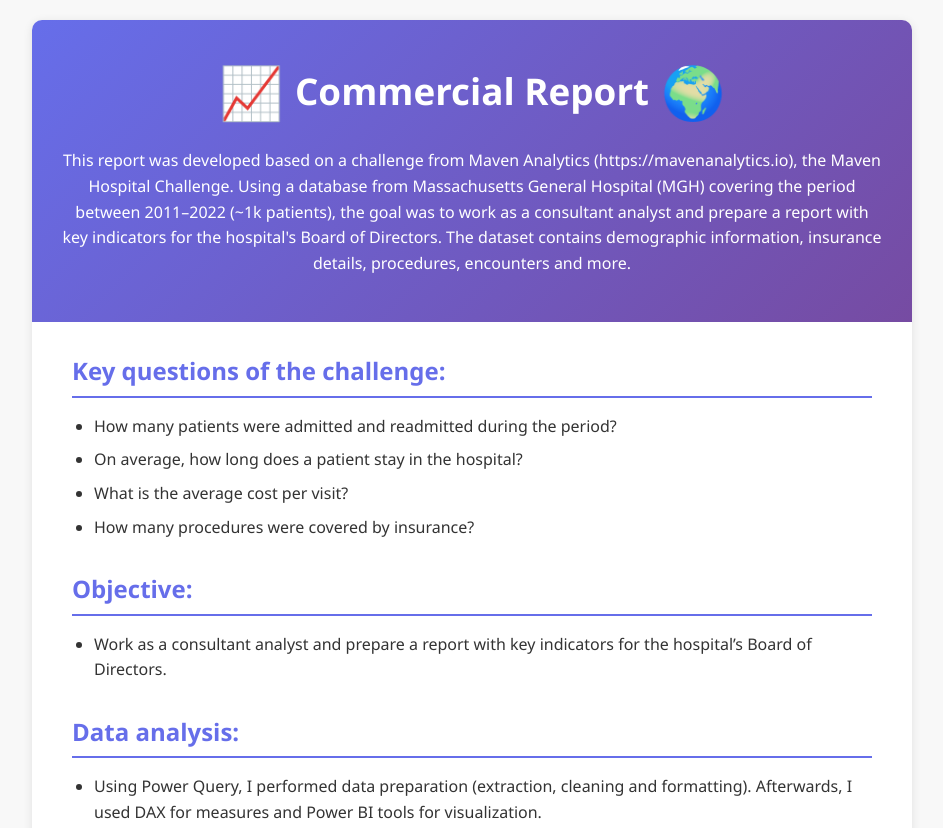
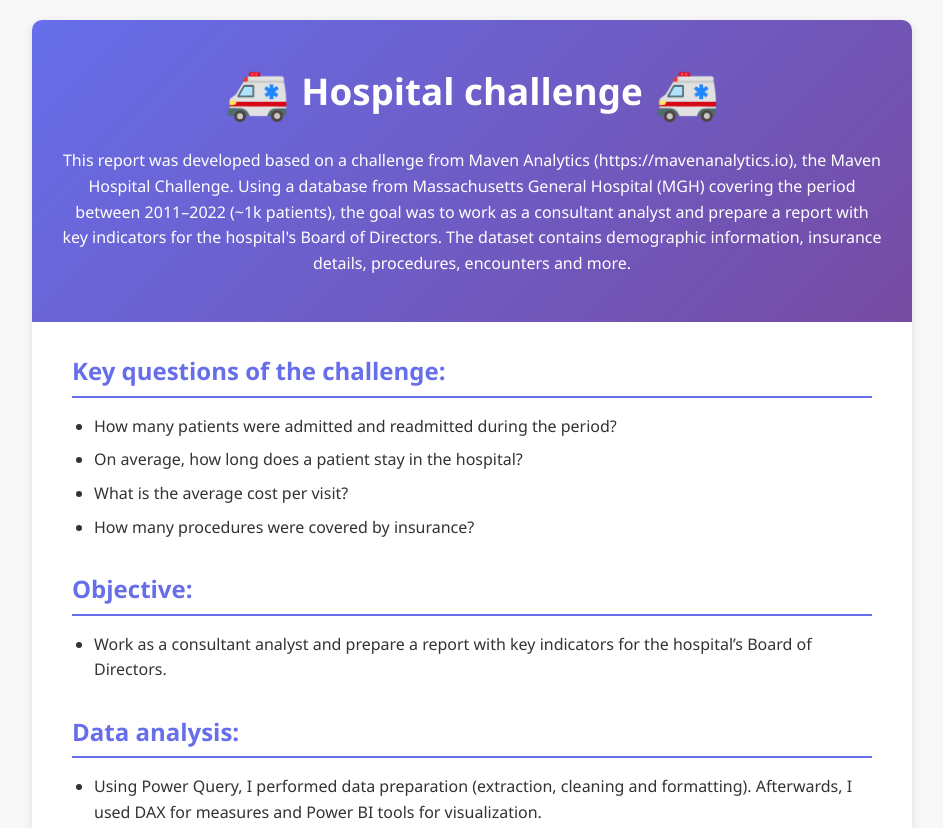
Before and after one commit to cheique-murilo/hospital_challenge, a plain HTML site: page index.html in a window 1280 px wide. Shown: the top 828 px of the page, without its empty margins (168-1111 px from the left). Drawn offline with Linux system fonts and the light colour scheme.

Commit message:
Change title and header to 'Hospital challenge'
Updated the title and header to reflect the Hospital challenge. Adjusted the report description for clarity.

```diff
--- a/index.html
+++ b/index.html
@@ -3,7 +3,7 @@
 <head>
     <meta charset="UTF-8">
     <meta name="viewport" content="width=device-width, initial-scale=1.0">
-    <title>Projeto Integração Power BI + SQL</title>
+    <title>Hospital challenge</title>
 
     <style>
         body {
@@ -110,19 +110,16 @@
         <!-- HEADER -->
         <div class="header">
             <h1>
-                <span class="emoji">📈</span>
-                Commercial Report
-                <span class="emoji">🌍</span>
+                <span class="emoji">🚑</span>
+                Hospital challenge
+                <span class="emoji">🚑</span>
             </h1>
 
             <p>
-                This report was developed based on a challenge from Maven Analytics
-                (https://mavenanalytics.io), the Maven Hospital Challenge.
-                Using a database from Massachusetts General Hospital (MGH) covering the period
-                between 2011–2022 (~1k patients), the goal was to work as a consultant analyst
-                and prepare a report with key indicators for the hospital's Board of Directors.
-                The dataset contains demographic information, insurance details, procedures,
-                encounters and more.
+                This report was developed based on a challenge from Maven Analytics (https://mavenanalytics.io), the Maven Hospital Challenge.
+                Using a database from Massachusetts General Hospital (MGH) covering the period between 2011–2022 (~1k patients), the goal was to
+                work as a consultant analyst and prepare a report with key indicators for the hospital's Board of Directors.
+                The dataset contains demographic information, insurance details, procedures, encounters and more.
             </p>
         </div>
 
```
